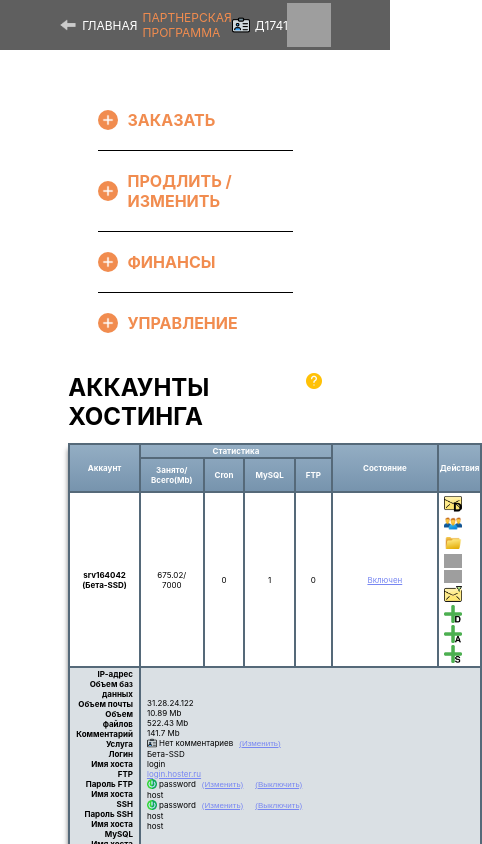
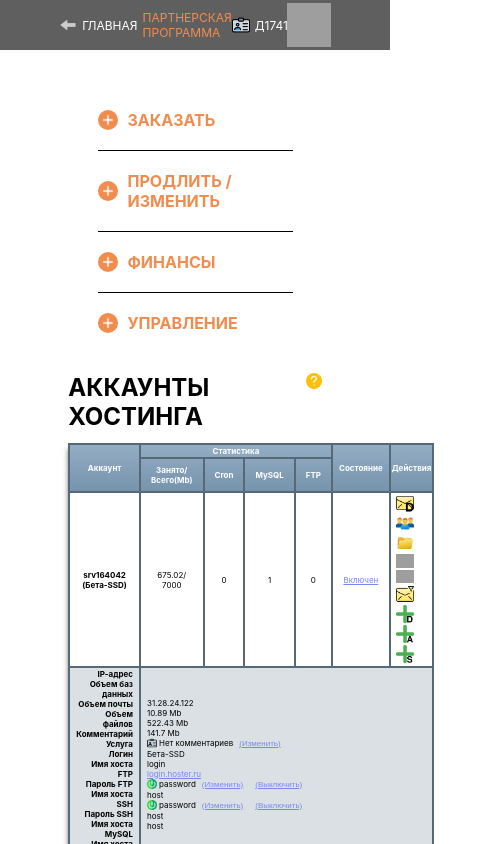
Before and after one commit to Andr-Den/hosting-accounts, a React (Create React App) app: page / in a window 390 px wide. Shown: the top 844 px of the page, 482 px wide, since content can reach past the window. Built offline with nearby package versions, Linux system fonts and the light colour scheme; grey boxes are pictures that could not be loaded.

Commit message:
add  new adaptiv

```diff
--- a/src/components/TableHeader/TableHeader.css
+++ b/src/components/TableHeader/TableHeader.css
@@ -17,4 +17,8 @@
   .table__header {
     font-size: 8px;
   }
+
+  .table__big-cols {
+    padding: 2px 6px 2px 6px;
+  }
 }
```
